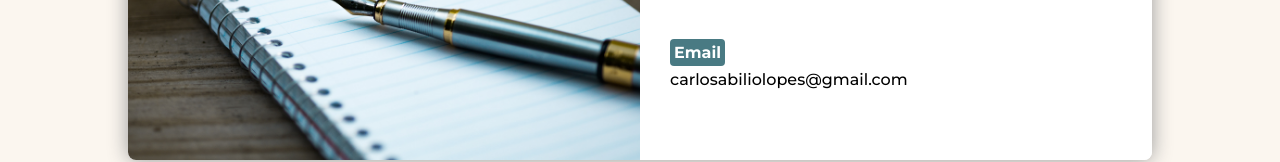
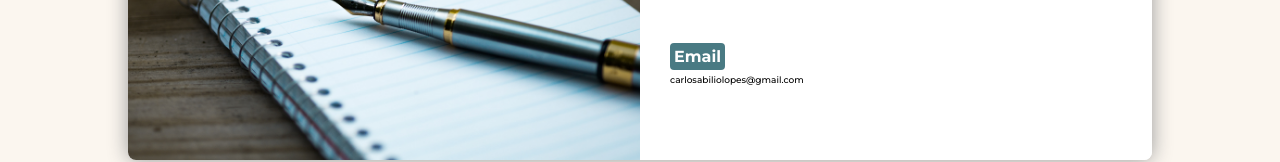
Before and after one commit to EricEOL/tecnoseg_guardian, a Next.js app: page / in a window 1280 px wide. Shown: the part 1054-1216 px from the top of the page. Built offline with nearby package versions, Linux system fonts and the light colour scheme.

Commit message:
corrigindo bug do email

```diff
--- a/src/components/Card/styles.js
+++ b/src/components/Card/styles.js
@@ -5,7 +5,7 @@ const CardContainer = styled.div`
     width: 200px;
     height: 300px;
 
-    background-color: transparent;
+    background-color: #fff;
 
     transition: 0.2s;
 
--- a/src/components/ContentContainer/index.js
+++ b/src/components/ContentContainer/index.js
@@ -40,7 +40,7 @@ function Content() {
                     </div>
                     <div>
                         <strong>Email</strong>
-                        <p>carlosabiliolopes@gmail.com</p>
+                        <p className="email">carlosabiliolopes@gmail.com</p>
                     </div>
                 </div>
             </Contact>
--- a/src/components/ContentContainer/styles.js
+++ b/src/components/ContentContainer/styles.js
@@ -110,6 +110,10 @@ export const Contact = styled.div`
 				margin-top: 8px;
 			}
 
+			.email {
+				font-size: 9px;
+			}
+
 		}
 	}
 
```
